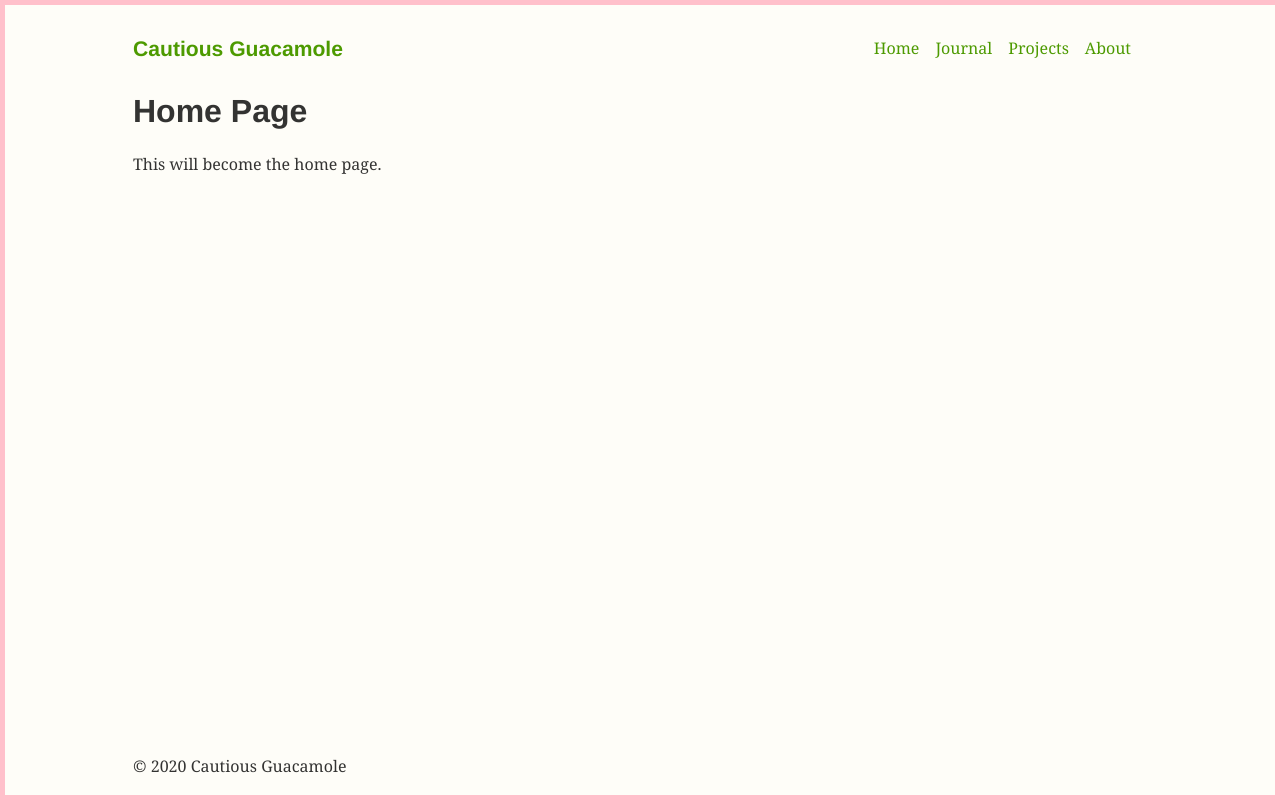
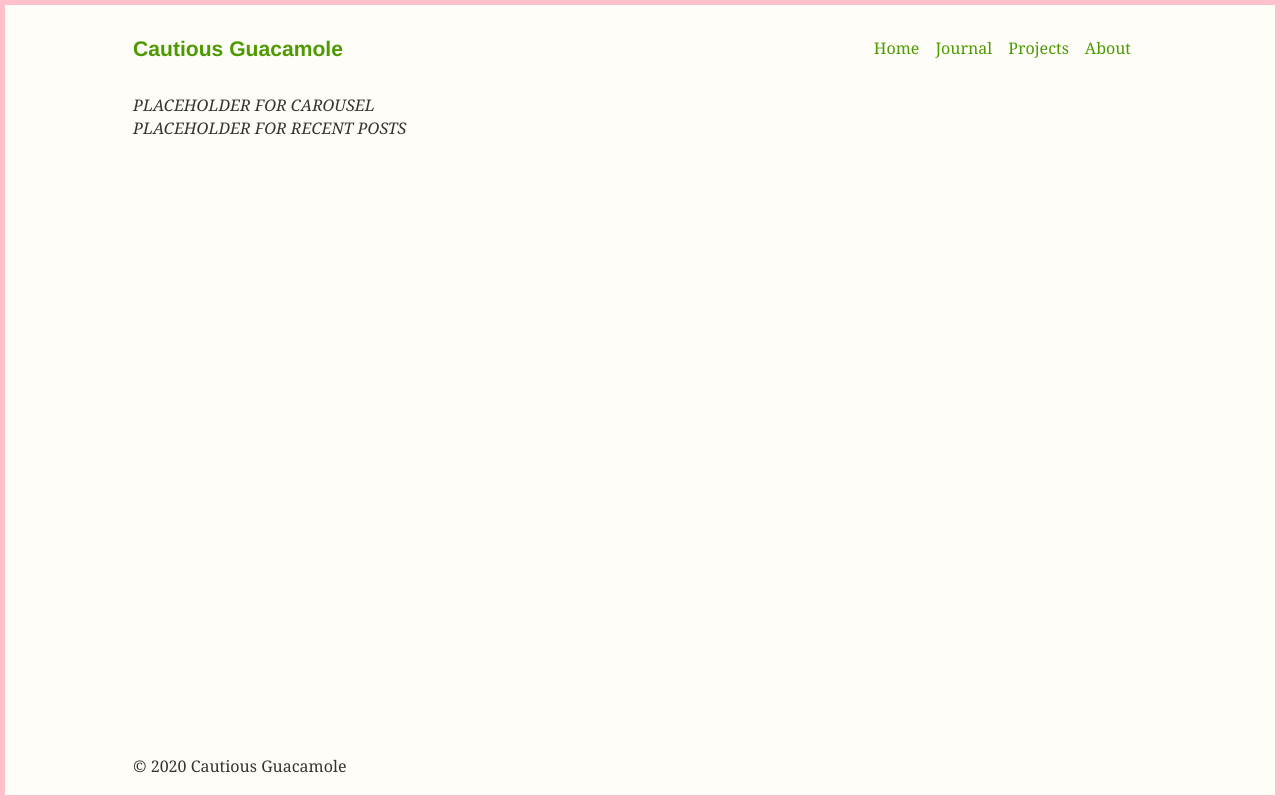
Before and after one commit to jkwak09/cautious-guacamole, a Gatsby site: page / in a window 1280 px wide. Built offline with nearby package versions, Linux system fonts and the light colour scheme; Gatsby itself is replaced by a stand-in of ours; some packages are replaced by stand-ins of ours.

Commit message:
Add placeholders for homepage elements

```diff
--- a/src/pages/index.js
+++ b/src/pages/index.js
@@ -10,8 +10,12 @@ function Home({ data }) {
     <Layout>
       <>
         <Helmet title={`Home | ${data.site.siteMetadata.title}`} />
-        <h1>Home Page</h1>
-        <p>This will become the home page.</p>
+        <div className="home-carousel">
+          <i>PLACEHOLDER FOR CAROUSEL</i>
+        </div>
+        <div className="home-recent-posts">
+          <i>PLACEHOLDER FOR RECENT POSTS</i>
+        </div>
       </>
     </Layout>
     </>
```
